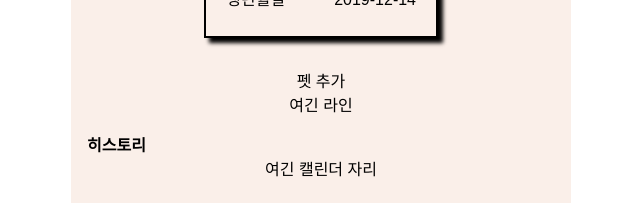
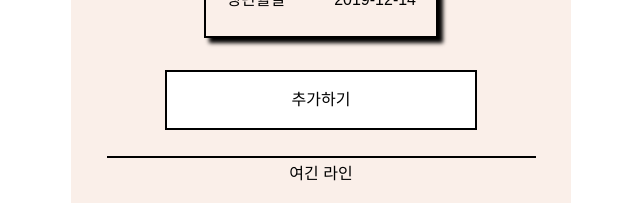
Before and after one commit to copiCat0/withPet-client, a React (Create React App) app in the folder withpet/: page /mypage in a window 1280 px wide. Shown: the part 376-579 px from the top of the page, without its empty margins (319-959 px from the left). Built offline with nearby package versions, Linux system fonts and the light colour scheme; no server answers; a web font is replaced by a local one.

Commit message:
[💄] myPage MyPageAddBtn 컴포넌트 UI마크업 및 스타일 #32

```diff
--- /dev/null
+++ b/withpet/src/components/MyPage/MyPageAddBtn.tsx
@@ -0,0 +1,23 @@
+import React from 'react'
+import 'components/App/App.css'
+import { useNavigate } from 'react-router-dom'
+
+const MyPageAddBtn: React.FC = () => {
+  const navigate = useNavigate()
+
+  return (
+    <div className="pb-1 w-full flex flex-col items-center
+    after:block after:content-[''] after:h-1 after:border-b-2 after:border-black after:mt-6 after:w-11/12">
+      <button
+        name="addButton"
+        type="button"
+        onClick={() => navigate('/petinfo')}
+        className="mx-auto w-8/12 py-4 px-12 inline-block box-border border-2 border-black bg-white text-base text-center cursor-pointer"
+      >
+        추가하기
+      </button>
+    </div>
+  )
+}
+
+export default MyPageAddBtn
--- a/withpet/src/router/MyPage.tsx
+++ b/withpet/src/router/MyPage.tsx
@@ -5,6 +5,7 @@ import Container from 'components/UI/Container'
 import Navigation from 'components/Navigation/Navigation'
 import MyPageSection from 'components/MyPage/MyPageSection'
 import MyPageMyPet from './../components/MyPage/MyPageMyPet'
+import MyPageAddBtn from 'components/MyPage/MyPageAddBtn'
 
 const MyPage = () => {
   return (
@@ -13,7 +14,7 @@ const MyPage = () => {
       <Container style={'bg-primary-100 pt-16'}>
         <MyPageSection text="나의 반려동물">
           <MyPageMyPet />
-          <Link to="/PetInfo">펫 추가</Link>
+          <MyPageAddBtn />
           <div>여긴 라인</div>
         </MyPageSection>
         <MyPageSection text="히스토리">
```
